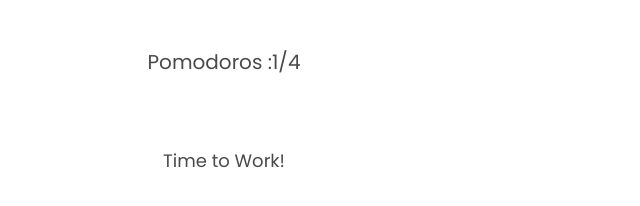
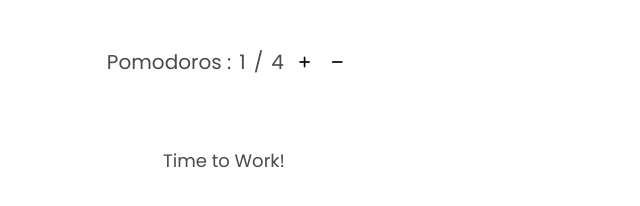
Before and after one commit to iDCoded/Pomodoro-App, an Electron app: page index.html in a window 960 px wide. Shown: the part 408-614 px from the top of the page, 256-896 px from the left. Drawn offline with nearby package versions, Linux system fonts and the light colour scheme.

Commit message:
Added Counter for Total Pomodoros
> Added a + & - for increasing/decreasing number of total Pomodoros.

```diff
--- a/index.html
+++ b/index.html
@@ -40,6 +40,8 @@
         <p id="cycle">1</p>
         <p> / </p>
         <p id="total-cycles">4</p>
+        <button id="plus-pomo" class="plus-btn"></button>
+        <button id="minus-pomo" class="minus-btn"></button>
     </div>
     <div class="msg">
         <p id="message" class="msg-txt">Time to Work!</p>
--- a/main.js
+++ b/main.js
@@ -27,6 +27,9 @@ var pomodoros = document.getElementById("setting-pomodoros");
 var short_break = document.getElementById("setting-break");
 
 var help_button = document.getElementById("setting-help");
+
+var pomo_plus = document.getElementById("plus-pomo");
+var pomo_minus = document.getElementById("minus-pomo");
 
 var startTimer;
 
@@ -131,8 +134,6 @@ skip.addEventListener("click", function () {
 
 skip_pomodoro.addEventListener("click", function () {
   alert("Do you wish to skip the Pomodoro?");
-  work_minutes.innerText = "05";
-  work_seconds.innerText = "00";
 
   start.classList.add("is-primary");
   pause.classList.remove("is-link");
@@ -178,6 +179,16 @@ settings_okay_button.addEventListener("click", function () {
 });
 
 help_button.addEventListener("click", function () {});
+
+pomo_plus.addEventListener("click", function () {
+  totalCycles.innerText++;
+});
+
+pomo_minus.addEventListener("click", function () {
+  if (totalCycles.innerText > 1) {
+    totalCycles.innerText--;
+  }
+});
 
 function timer() {
   // Work Timer Countdown
--- a/style.scss
+++ b/style.scss
@@ -86,6 +86,10 @@ body {
   font-size: 20px;
 
   padding: 30px;
+
+  p {
+    padding-left: 8px;
+  }
 }
 
 .settings {
@@ -187,3 +191,26 @@ body {
   content: "\25b6";
   cursor: pointer;
 }
+
+.plus-btn {
+  border: none;
+  background: none;
+  padding-left: 15px;
+}
+.plus-btn::after {
+  font-family: FontAwesome;
+  content: "\f067";
+  cursor: pointer;
+}
+.minus-btn {
+  border: none;
+  background: none;
+  cursor: pointer;
+  padding-left: 15px;
+}
+
+.minus-btn::after {
+  font-family: FontAwesome;
+  content: "\f068";
+  cursor: pointer;
+}
```
Also changed, not shown: style.css, 1 other file.
